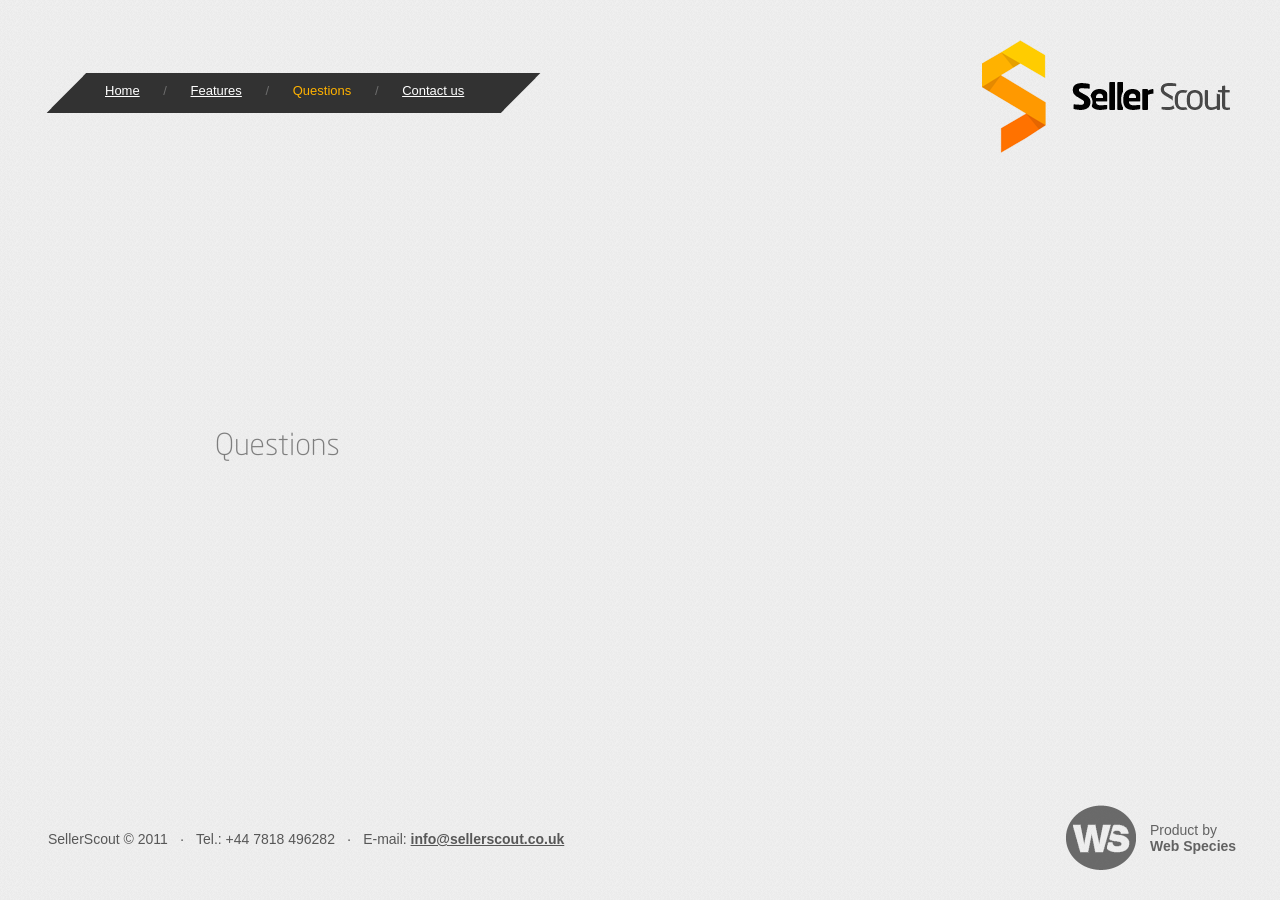
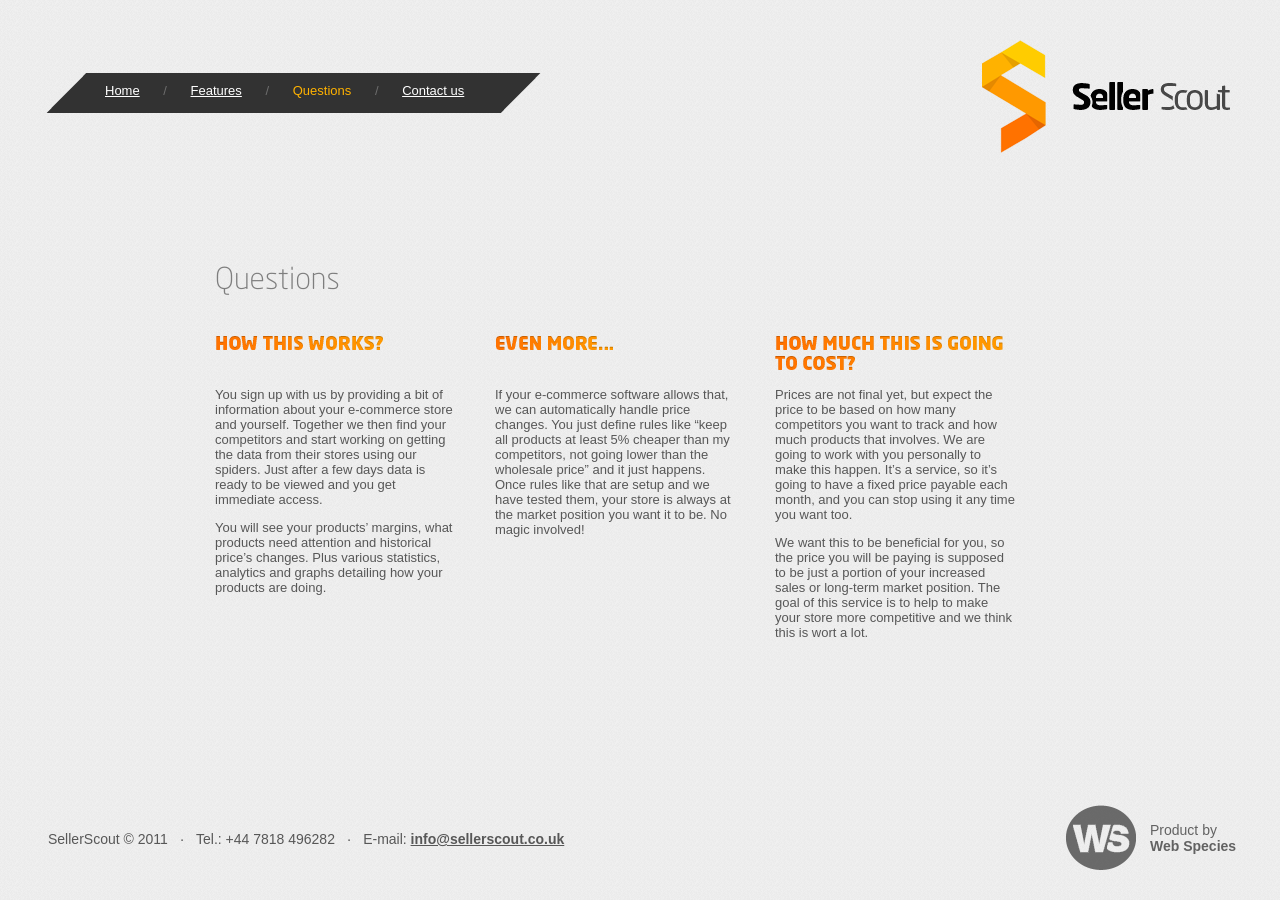
Before and after one commit to juokaz/sellerscout, a Jekyll site: the page built from questions.html, in a window 1280 px wide. Built offline with Jekyll 4.4.1, drawn with Linux system fonts in a browser that asks for light colours.

Commit message:
Questions page

```diff
--- a/questions.html
+++ b/questions.html
@@ -9,6 +9,37 @@ section: questions
     <div class="slide {{ page.section }}">
         <div class="slide-inner">
             <h1>Questions</h1>
+
+            <div id="questions">
+                <div class="how-this-works question">
+                    <h2>How this works?</h2>
+                    <p>
+                        You sign up with us by providing a bit of information about your e-commerce store and yourself. Together we then find your competitors and start working on getting the data from their stores using our spiders. Just after a few days data is ready to be viewed and you get immediate access.
+                    </p>
+                    <p>
+                        You will see your products’ margins, what products need attention and historical price’s changes. Plus various statistics, analytics and graphs detailing how your products are doing.
+                    </p>
+                </div>
+
+                <div class="even-more question">
+                    <h2>Even more...</h2>
+                    <p>
+                        If your e-commerce software allows that, we can automatically handle price changes. You just define rules like “keep all products at least 5% cheaper than my competitors, not going lower than the wholesale price” and it just happens. Once rules like that are setup and we have tested them, your store is always at the market position you want it to be. No magic involved!
+                    </p>
+                </div>
+
+                <div class="how-much-this-is-going-to-cost question">
+                    <h2>How much this is going to cost?</h2>
+                    <p>
+                        Prices are not final yet, but expect the price to be based on how many competitors you want to track and how much products that involves. We are going to work with you personally to make this happen. It’s a service, so it’s going to have a fixed price payable each month, and you can stop using it any time you want too.
+                    </p>
+                    <p>We want this to be beneficial for you, so the price you will be paying is supposed to be just a portion of your increased sales or long-term market position. The goal of this service is to help to make your store more competitive and we think this is wort a lot.
+                    </p>
+                </div>
+
+                <div class="clearfix"></div>
+            </div>
+
         </div>
     </div>
 </div>
--- a/styles/style.css
+++ b/styles/style.css
@@ -86,7 +86,6 @@ h1 strong, h2 strong, h3 strong {font-family:'HelveticaNeueLTPro75Bold'; white-s
 .home a.features {margin-left: 550px; margin-top: 30px; display: block; width: 313px; height: 40px; background: url(../images/see_the_features_button.png);}
 .home a.features:hover {background: url(../images/see_the_features_button_ON.png);}
 
-
 /*Features*/
 .feature {padding-left: 120px; padding-right: 20px; width: 280px; height: 170px; float: left; color: #767676;}
 .feature h2 {margin-top: 0; color: #2e2e2e; font-family: "NeoSansProBlack"; font-size: 24px; text-transform: uppercase;}
@@ -94,6 +93,13 @@ h1 strong, h2 strong, h3 strong {font-family:'HelveticaNeueLTPro75Bold'; white-s
 .up-to-date {background: url(../images/features_icon2.png) no-repeat;}
 .flexible {background: url(../images/features_icon4.png) no-repeat;}
 .full-api-access {background: url(../images/features_icon1.png) no-repeat;}
+
+/*Questions*/
+.question {width: 240px; float: left; padding-right: 40px;}
+.question h2 {text-indent: -9999px; height: 40px;}
+#questions .how-this-works h2 {background: url(../images/questions_2.png) no-repeat;}
+#questions .even-more h2 {background: url(../images/questions_3.png) no-repeat;}
+#questions .how-much-this-is-going-to-cost h2 {background: url(../images/questions_1.png) no-repeat;}
 
 /*Footer content*/
 #creator {display: inline-block; padding-right: 30px; position: fixed; right: 0; bottom: 30px;}
```
Also changed, not shown: images/questions_1.png (added), images/questions_2.png (added), images/questions_3.png (added).
